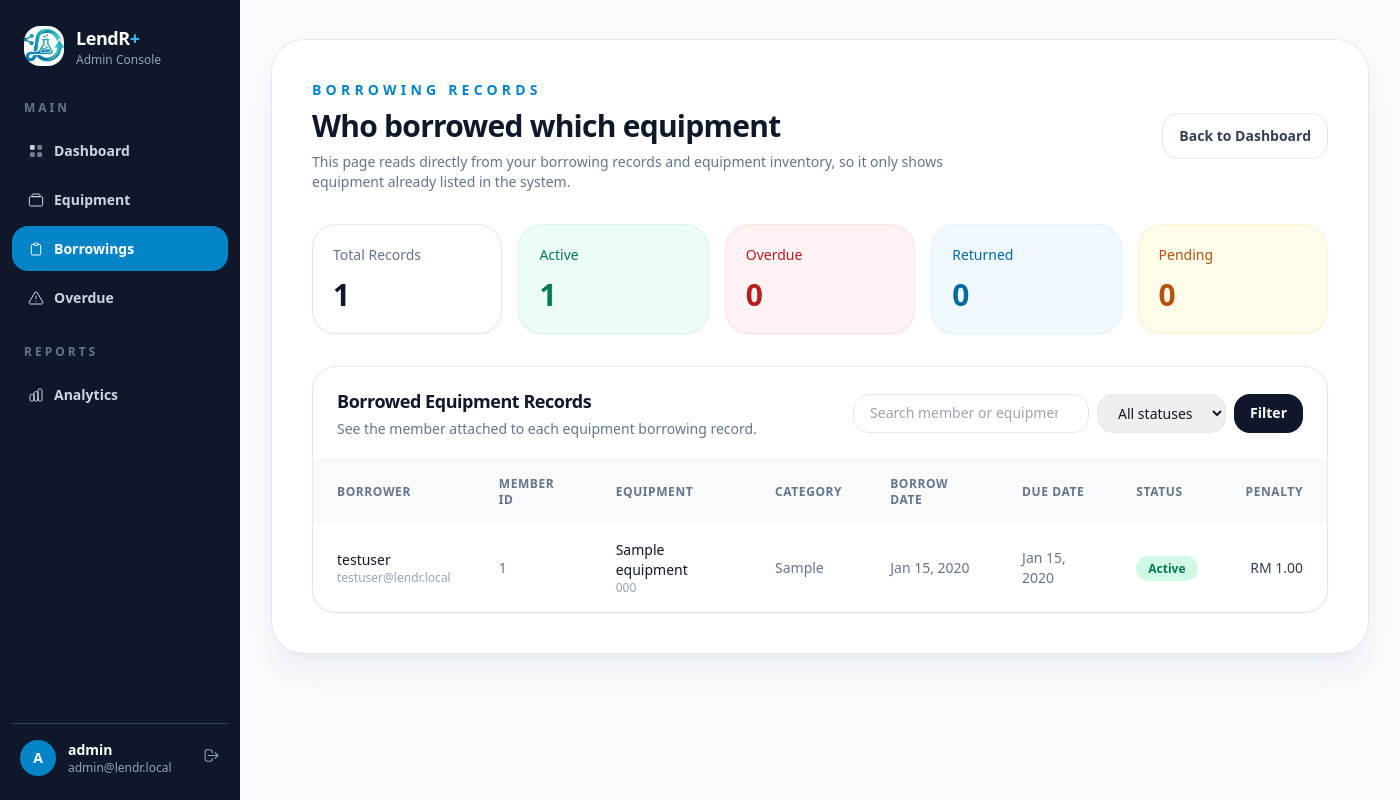
After one commit to MariaDB-Hackathon-MY-2026/smart-lab-equipment-borrow-system, a Django app: page /dashboard/borrowings/ in a window 1400 px wide. The commit adds this page. Run offline with Django 5.2, Linux system fonts and the light colour scheme; a user stored in the database is signed in; data comes from the database, SQL or seed files in the repository; tables that the repository leaves empty hold one stand-in row (values such as "Sample post"); some libraries are stand-ins or nearby versions.

Commit message:
Borrow and Overdue section complete

```diff
--- a/dashboard/urls.py
+++ b/dashboard/urls.py
@@ -8,6 +8,8 @@ urlpatterns = [
     path('', views.admin_dashboard, name='overview'),
     path('admin/', views.admin_dashboard, name='admin_overview'),
     path('equipment/', views.equipment_management, name='equipment_management'),
+    path('borrowings/', views.borrowing_records, name='borrowings'),
+    path('overdue/', views.overdue_records, name='overdue'),
     path('equipment/<int:equipment_id>/edit/', views.edit_equipment, name='edit_equipment'),
     path('equipment/<int:equipment_id>/deactivate/', views.deactivate_equipment, name='deactivate_equipment'),
     path('requests/<int:borrow_id>/approve/', views.approve_borrow_request, name='approve_request'),
--- a/dashboard/views.py
+++ b/dashboard/views.py
@@ -46,6 +46,61 @@ def _equipment_queryset(request):
         equipment = equipment.filter(status=status)
 
     return equipment, query, status
+
+
+def _borrowing_queryset(request):
+    borrowings = (
+        Borrow.objects
+        .select_related('member__user', 'equipment')
+        .order_by('-borrow_date', '-created_at')
+    )
+    query = request.GET.get('q', '').strip()
+    status = request.GET.get('status', '').strip()
+
+    if query:
+        borrowings = borrowings.filter(
+            Q(member__user__first_name__icontains=query)
+            | Q(member__user__last_name__icontains=query)
+            | Q(member__user__username__icontains=query)
+            | Q(member__member_id__icontains=query)
+            | Q(equipment__name__icontains=query)
+            | Q(equipment__category__icontains=query)
+            | Q(equipment__serial_number__icontains=query)
+        )
+    if status:
+        borrowings = borrowings.filter(status=status)
+
+    return borrowings, query, status
+
+
+def _overdue_queryset(request):
+    today = date.today()
+    overdue = (
+        Borrow.objects
+        .select_related('member__user', 'equipment')
+        .filter(
+            Q(status='Overdue')
+            | (
+                Q(due_date__lt=today)
+                & ~Q(status__in=['Returned', 'Rejected'])
+            )
+        )
+        .order_by('due_date', '-created_at')
+    )
+    query = request.GET.get('q', '').strip()
+
+    if query:
+        overdue = overdue.filter(
+            Q(member__user__first_name__icontains=query)
+            | Q(member__user__last_name__icontains=query)
+            | Q(member__user__username__icontains=query)
+            | Q(member__member_id__icontains=query)
+            | Q(equipment__name__icontains=query)
+            | Q(equipment__category__icontains=query)
+            | Q(equipment__serial_number__icontains=query)
+        )
+
+    return overdue, query, today
 
 
 @admin_required
@@ -116,6 +171,45 @@ def deactivate_equipment(request, equipment_id):
     equipment.save(update_fields=['status', 'condition_remarks'])
     messages.success(request, f'{equipment.name} was deactivated.')
     return redirect('dashboard:equipment_management')
+
+
+@admin_required
+def borrowing_records(request):
+    borrowings, query, status = _borrowing_queryset(request)
+    context = {
+        'borrowings': borrowings,
+        'query': query,
+        'selected_status': status,
+        'status_choices': Borrow.STATUS_CHOICES,
+        'total_borrowings': Borrow.objects.count(),
+        'active_count': Borrow.objects.filter(status='Active').count(),
+        'overdue_count': Borrow.objects.filter(status='Overdue').count(),
+        'returned_count': Borrow.objects.filter(status='Returned').count(),
+        'pending_count': Borrow.objects.filter(status='Pending').count(),
+    }
+    return render(request, 'borrowing_records.html', context)
+
+
+@admin_required
+def overdue_records(request):
+    overdue_items, query, today = _overdue_queryset(request)
+
+    for item in overdue_items:
+        item.days_overdue = max((today - item.due_date).days, 0)
+        item.current_penalty = item.penalty if item.penalty is not None else item.calculate_penalty()
+
+    context = {
+        'overdue_items': overdue_items,
+        'query': query,
+        'total_overdue': overdue_items.count(),
+        'flagged_overdue': overdue_items.filter(status='Overdue').count(),
+        'total_penalty_amount': sum(
+            (item.current_penalty or 0) for item in overdue_items
+        ),
+        'longest_overdue_days': max((item.days_overdue for item in overdue_items), default=0),
+        'today': today,
+    }
+    return render(request, 'overdue_records.html', context)
 
 
 @admin_required
--- /dev/null
+++ b/templates/borrowing_records.html
@@ -0,0 +1,239 @@
+{% load static %}
+<!DOCTYPE html>
+<html lang="en">
+<head>
+    <meta charset="UTF-8">
+    <meta name="viewport" content="width=device-width, initial-scale=1.0">
+    <title>Lendr | Borrowings</title>
+    <script src="https://cdn.tailwindcss.com"></script>
+    <style>
+        .sidebar {
+            width: 240px;
+            min-height: 100vh;
+            background: #0f172a;
+            transition: transform 0.3s ease;
+        }
+
+        .sidebar-link {
+            display: flex;
+            align-items: center;
+            gap: 0.625rem;
+            border-radius: 1rem;
+            padding: 0.75rem 1rem;
+            color: #cbd5e1;
+            font-size: 0.875rem;
+            font-weight: 600;
+            transition: background 0.2s ease, color 0.2s ease;
+        }
+
+        .sidebar-link:hover,
+        .sidebar-link.active {
+            background: #0284c7;
+            color: #fff;
+        }
+
+        @media (max-width: 768px) {
+            .sidebar {
+                position: fixed;
+                inset: 0 auto 0 0;
+                z-index: 50;
+                transform: translateX(-100%);
+            }
+
+            .sidebar.open {
+                transform: translateX(0);
+            }
+        }
+    </style>
+</head>
+<body class="min-h-screen bg-slate-50 text-slate-900 antialiased md:flex">
+    <aside class="sidebar flex shrink-0 flex-col px-3 py-6" id="sidebar">
+        <div class="mb-8 px-3">
+            <div class="flex items-center gap-3">
+                <img src="{% static 'images/lendr-small-logo.jpg' %}" alt="Lendr mark" class="h-10 w-10 rounded-2xl object-cover">
+                <div>
+                    <p class="text-lg font-semibold tracking-tight text-white">LendR<span class="text-sky-400">+</span></p>
+                    <p class="text-xs font-medium text-slate-400">Admin Console</p>
+                </div>
+            </div>
+        </div>
+
+        <nav class="flex flex-1 flex-col gap-1">
+            <p class="px-3 pb-2 text-xs font-semibold uppercase tracking-[0.25em] text-slate-500">Main</p>
+            <a href="{% url 'dashboard:overview' %}" class="sidebar-link">
+                <svg width="16" height="16" fill="none" viewBox="0 0 24 24"><rect x="3" y="3" width="7" height="7" rx="1.5" fill="currentColor"/><rect x="14" y="3" width="7" height="7" rx="1.5" fill="currentColor" opacity=".55"/><rect x="3" y="14" width="7" height="7" rx="1.5" fill="currentColor" opacity=".55"/><rect x="14" y="14" width="7" height="7" rx="1.5" fill="currentColor" opacity=".55"/></svg>
+                Dashboard
+            </a>
+            <a href="{% url 'dashboard:equipment_management' %}" class="sidebar-link">
+                <svg width="16" height="16" fill="none" viewBox="0 0 24 24"><path d="M20 7H4a2 2 0 00-2 2v10a2 2 0 002 2h16a2 2 0 002-2V9a2 2 0 00-2-2z" stroke="currentColor" stroke-width="1.5"/><path d="M16 3H8a2 2 0 00-2 2v2h12V5a2 2 0 00-2-2z" stroke="currentColor" stroke-width="1.5"/></svg>
+                Equipment
+            </a>
+            <a href="{% url 'dashboard:borrowings' %}" class="sidebar-link active">
+                <svg width="16" height="16" fill="none" viewBox="0 0 24 24"><path d="M9 5H7a2 2 0 00-2 2v12a2 2 0 002 2h10a2 2 0 002-2V7a2 2 0 00-2-2h-2M9 5a2 2 0 002 2h2a2 2 0 002-2M9 5a2 2 0 012-2h2a2 2 0 012 2" stroke="currentColor" stroke-width="1.5" stroke-linecap="round"/></svg>
+                Borrowings
+            </a>
+            <a href="{% url 'dashboard:overdue' %}" class="sidebar-link">
+                <svg width="16" height="16" fill="none" viewBox="0 0 24 24"><path d="M12 9v4m0 4h.01M10.29 3.86L1.82 18a2 2 0 001.71 3h16.94a2 2 0 001.71-3L13.71 3.86a2 2 0 00-3.42 0z" stroke="currentColor" stroke-width="1.5" stroke-linecap="round"/></svg>
+                Overdue
+            </a>
+
+            <p class="mt-5 px-3 pb-2 text-xs font-semibold uppercase tracking-[0.25em] text-slate-500">Reports</p>
+            <a href="{% url 'dashboard:overview' %}#activity" class="sidebar-link">
+                <svg width="16" height="16" fill="none" viewBox="0 0 24 24"><path d="M9 19v-6a2 2 0 00-2-2H5a2 2 0 00-2 2v6a2 2 0 002 2h2a2 2 0 002-2zm0 0V9a2 2 0 012-2h2a2 2 0 012 2v10m-6 0a2 2 0 002 2h2a2 2 0 002-2m0 0V5a2 2 0 012-2h2a2 2 0 012 2v14a2 2 0 01-2 2h-2a2 2 0 01-2-2z" stroke="currentColor" stroke-width="1.5" stroke-linecap="round"/></svg>
+                Analytics
+            </a>
+        </nav>
+
+        <div class="mt-6 border-t border-slate-700 px-2 pt-4">
+            <div class="flex items-center gap-3">
+                <div class="flex h-9 w-9 shrink-0 items-center justify-center rounded-full bg-sky-600 text-sm font-semibold text-white">
+                    {{ request.user.first_name|first|default:"A" }}
+                </div>
+                <div class="min-w-0 flex-1">
+                    <p class="truncate text-sm font-semibold text-white">{{ request.user.get_full_name|default:request.user.username }}</p>
+                    <p class="truncate text-xs text-slate-400">{{ request.user.email|default:"admin@lendr.com" }}</p>
+                </div>
+                <form method="post" action="{% url 'logout' %}">
+                    {% csrf_token %}
+                    <button type="submit" class="text-slate-400 transition hover:text-white" title="Log out">
+                        <svg width="17" height="17" fill="none" viewBox="0 0 24 24"><path d="M17 16l4-4m0 0l-4-4m4 4H7m6 4v1a3 3 0 01-3 3H6a3 3 0 01-3-3V7a3 3 0 013-3h4a3 3 0 013 3v1" stroke="currentColor" stroke-width="1.5" stroke-linecap="round"/></svg>
+                    </button>
+                </form>
+            </div>
+        </div>
+    </aside>
+
+    <main class="mx-auto min-h-screen w-full max-w-7xl flex-1 px-5 py-10 sm:px-8">
+        <section class="w-full rounded-[2rem] bg-white p-8 shadow-xl shadow-slate-200/60 ring-1 ring-slate-200 sm:p-10">
+            <div class="flex flex-col gap-6 sm:flex-row sm:items-center sm:justify-between">
+                <div class="flex items-center gap-4">
+                    <button type="button" onclick="document.getElementById('sidebar').classList.toggle('open')" class="rounded-2xl border border-slate-200 p-3 text-slate-500 transition hover:bg-slate-50 hover:text-sky-700 md:hidden" aria-label="Open navigation">
+                        <svg width="20" height="20" fill="none" viewBox="0 0 24 24"><path d="M4 6h16M4 12h16M4 18h16" stroke="currentColor" stroke-width="1.5" stroke-linecap="round"/></svg>
+                    </button>
+                    <div>
+                        <p class="text-sm font-semibold uppercase tracking-[0.3em] text-sky-600">Borrowing Records</p>
+                        <h1 class="mt-2 text-3xl font-semibold tracking-tight">Who borrowed which equipment</h1>
+                        <p class="mt-2 max-w-2xl text-sm text-slate-500">This page reads directly from your borrowing records and equipment inventory, so it only shows equipment already listed in the system.</p>
+                    </div>
+                </div>
+                <a href="{% url 'dashboard:overview' %}" class="inline-flex items-center justify-center rounded-2xl border border-slate-200 px-4 py-3 text-sm font-semibold text-slate-700 transition hover:border-sky-200 hover:bg-sky-50 hover:text-sky-700">
+                    Back to Dashboard
+                </a>
+            </div>
+
+            <section class="mt-8 grid gap-4 sm:grid-cols-2 xl:grid-cols-5">
+                <article class="rounded-3xl border border-slate-200 bg-white p-5 shadow-sm">
+                    <p class="text-sm font-medium text-slate-500">Total Records</p>
+                    <p class="mt-3 text-3xl font-semibold tracking-tight">{{ total_borrowings }}</p>
+                </article>
+                <article class="rounded-3xl border border-emerald-100 bg-emerald-50 p-5 shadow-sm">
+                    <p class="text-sm font-medium text-emerald-700">Active</p>
+                    <p class="mt-3 text-3xl font-semibold tracking-tight text-emerald-700">{{ active_count }}</p>
+                </article>
+                <article class="rounded-3xl border border-red-100 bg-red-50 p-5 shadow-sm">
+                    <p class="text-sm font-medium text-red-700">Overdue</p>
+                    <p class="mt-3 text-3xl font-semibold tracking-tight text-red-700">{{ overdue_count }}</p>
+                </article>
+                <article class="rounded-3xl border border-sky-100 bg-sky-50 p-5 shadow-sm">
+                    <p class="text-sm font-medium text-sky-700">Returned</p>
+                    <p class="mt-3 text-3xl font-semibold tracking-tight text-sky-700">{{ returned_count }}</p>
+                </article>
+                <article class="rounded-3xl border border-amber-100 bg-amber-50 p-5 shadow-sm">
+                    <p class="text-sm font-medium text-amber-700">Pending</p>
+                    <p class="mt-3 text-3xl font-semibold tracking-tight text-amber-700">{{ pending_count }}</p>
+                </article>
+            </section>
+
+            <section class="mt-8 overflow-hidden rounded-3xl border border-slate-200 bg-white shadow-sm">
+                <div class="border-b border-slate-100 px-6 py-5">
+                    <div class="flex flex-col gap-4 lg:flex-row lg:items-center lg:justify-between">
+                        <div>
+                            <h2 class="text-lg font-semibold tracking-tight">Borrowed Equipment Records</h2>
+                            <p class="mt-1 text-sm text-slate-500">See the member attached to each equipment borrowing record.</p>
+                        </div>
+                        <form method="get" class="flex flex-col gap-2 sm:flex-row">
+                            <input type="search" name="q" value="{{ query }}" placeholder="Search member or equipment" class="rounded-2xl border border-slate-200 px-4 py-2 text-sm outline-none transition focus:border-sky-600 focus:ring-4 focus:ring-sky-100">
+                            <select name="status" class="rounded-2xl border border-slate-200 px-4 py-2 text-sm outline-none transition focus:border-sky-600 focus:ring-4 focus:ring-sky-100">
+                                <option value="">All statuses</option>
+                                {% for value, label in status_choices %}
+                                    <option value="{{ value }}" {% if selected_status == value %}selected{% endif %}>{{ label }}</option>
+                                {% endfor %}
+                            </select>
+                            <button type="submit" class="rounded-2xl bg-slate-900 px-4 py-2 text-sm font-semibold text-white transition hover:bg-sky-700">Filter</button>
+                        </form>
+                    </div>
+                </div>
+
+                <div class="overflow-x-auto">
+                    <table class="w-full min-w-[980px] text-left text-sm">
+                        <thead class="bg-slate-50 text-xs uppercase tracking-wider text-slate-500">
+                            <tr>
+                                <th class="px-6 py-4 font-semibold">Borrower</th>
+                                <th class="px-6 py-4 font-semibold">Member ID</th>
+                                <th class="px-6 py-4 font-semibold">Equipment</th>
+                                <th class="px-6 py-4 font-semibold">Category</th>
+                                <th class="px-6 py-4 font-semibold">Borrow Date</th>
+                                <th class="px-6 py-4 font-semibold">Due Date</th>
+                                <th class="px-6 py-4 font-semibold">Status</th>
+                                <th class="px-6 py-4 text-right font-semibold">Penalty</th>
+                            </tr>
+                        </thead>
+                        <tbody class="divide-y divide-slate-100">
+                            {% for item in borrowings %}
+                                <tr class="transition hover:bg-sky-50/60">
+                                    <td class="px-6 py-4">
+                                        <div class="font-medium text-slate-900">{{ item.member.get_full_name|default:item.member.user.username }}</div>
+                                        <div class="text-xs text-slate-400">{{ item.member.user.email|default:"No email" }}</div>
+                                    </td>
+                                    <td class="px-6 py-4 text-slate-500">{{ item.member.member_id }}</td>
+                                    <td class="px-6 py-4">
+                                        <div class="font-medium text-slate-900">{{ item.equipment.name }}</div>
+                                        <div class="text-xs text-slate-400">{{ item.equipment.serial_number|default:"No serial number" }}</div>
+                                    </td>
+                                    <td class="px-6 py-4 text-slate-500">{{ item.equipment.category|default:"Uncategorized" }}</td>
+                                    <td class="px-6 py-4 text-slate-500">{{ item.borrow_date|date:"M j, Y" }}</td>
+                                    <td class="px-6 py-4 text-slate-500">{{ item.due_date|date:"M j, Y" }}</td>
+                                    <td class="px-6 py-4">
+                                        {% if item.status == 'Overdue' %}
+                                            <span class="rounded-full bg-red-100 px-3 py-1 text-xs font-semibold text-red-700">{{ item.status }}</span>
+                                        {% elif item.status == 'Returned' %}
+                                            <span class="rounded-full bg-sky-100 px-3 py-1 text-xs font-semibold text-sky-700">{{ item.status }}</span>
+                                        {% elif item.status == 'Pending' %}
+                                            <span class="rounded-full bg-amber-100 px-3 py-1 text-xs font-semibold text-amber-700">{{ item.status }}</span>
+                                        {% elif item.status == 'Rejected' %}
+                                            <span class="rounded-full bg-slate-100 px-3 py-1 text-xs font-semibold text-slate-600">{{ item.status }}</span>
+                                        {% else %}
+                                            <span class="rounded-full bg-emerald-100 px-3 py-1 text-xs font-semibold text-emerald-700">{{ item.status }}</span>
+                                        {% endif %}
+                                    </td>
+                                    <td class="px-6 py-4 text-right font-medium text-slate-700">
+                                        {% if item.penalty %}RM {{ item.penalty }}{% else %}-{% endif %}
+                                    </td>
+                                </tr>
+                            {% empty %}
+                                <tr>
+                                    <td colspan="8" class="px-6 py-8 text-center text-slate-500">No borrowing records found for the current equipment inventory.</td>
+                                </tr>
+                            {% endfor %}
+                        </tbody>
+                    </table>
+                </div>
+            </section>
+        </section>
+    </main>
+    <script>
+        document.addEventListener('click', (event) => {
+            const sidebar = document.getElementById('sidebar');
+            const toggle = event.target.closest('button[aria-label="Open navigation"]');
+
+            if (!sidebar || toggle || window.innerWidth >= 768) {
+                return;
+            }
+
+            if (!sidebar.contains(event.target)) {
+                sidebar.classList.remove('open');
+            }
+        });
+    </script>
+</body>
+</html>
```
Also changed, not shown: lendr_project/settings.py (+17 -2 lines), templates/admin_dashboard.html (+2 -20 lines), templates/equipment_management.html (+2 -20 lines), templates/overdue_records.html (added, +224 -0 lines), 1 other file.
